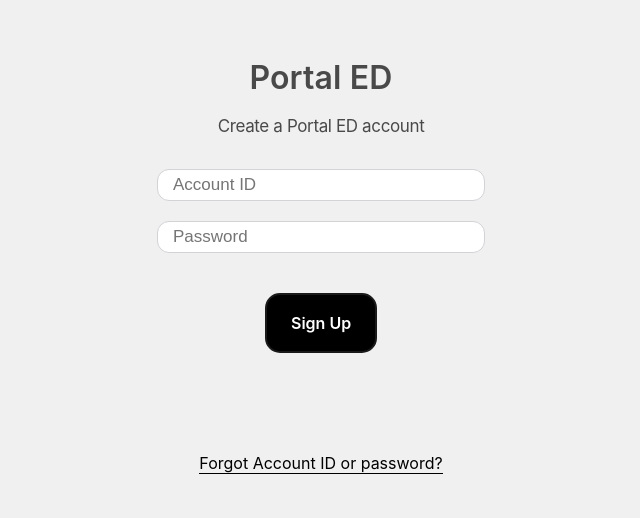
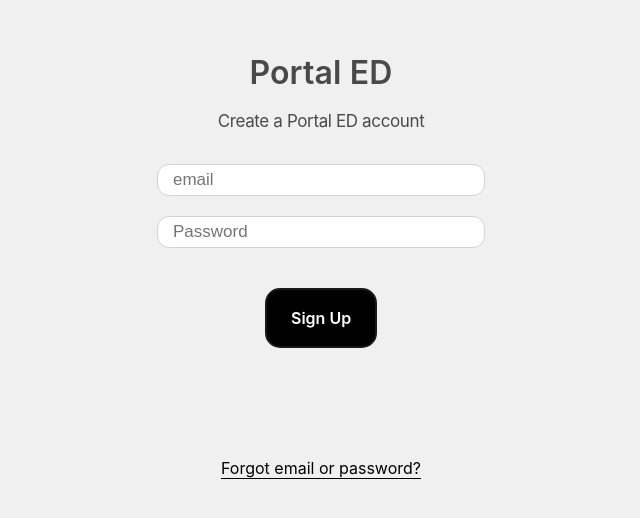
Before and after one commit to bruteforceproject/PortalEd, a React (Create React App) app in the folder frontend/: page /register in a window 1280 px wide. Shown: the part 134-652 px from the top of the page, without its empty margins (319-959 px from the left). Built offline with nearby package versions, Linux system fonts and the light colour scheme.

Commit message:
Passes data from ObjectID (user) using parameters after log in

```diff
--- a/frontend/src/App.js
+++ b/frontend/src/App.js
@@ -9,7 +9,7 @@ import studentOverview from './components/studentOverview'
 import teacherView from './components/teacherView'
 import parentView from './components/parentView'
 import parentstudentView from './components/parentstudentView'
-import home from './components/home'
+import Home from './components/home'
 import AcknowledgeView from './components/acknowledgeView'
 import CounselorView from './components/counselorView';
 import Login from "./pages/log-in";
@@ -40,7 +40,7 @@ function App() {
             <Route  exact path="/parentView" Component={parentView} />
             <Route  exact path="/parentstudentView" Component={parentstudentView} />
             <Route  exact path="/studentHistory" element={<StudentHistory />} />
-            <Route  exact path="/home" Component={home} />
+            <Route  exact path="/home" Component={Home} />
         </Routes>
     </div>
   );
--- a/frontend/src/components/home.js
+++ b/frontend/src/components/home.js
@@ -1,8 +1,13 @@
-import React from 'react';
+import React, { useState } from 'react';
 import logo from '../logo.png';
 import {Link} from "react-router-dom";
+import { useLocation } from "react-router-dom";
 
-function home() {
+
+function Home() {
+  const location = useLocation();
+  const userId = location.state.userId;
+
   return (
 
 
@@ -12,6 +17,7 @@ function home() {
         <p>
           This landing page is for presentation purposes only.
         </p>
+        <p>User ID: {userId} </p> {/* Display the userId here */}
         <a
           className="App-link"
           href="https://reactjs.org"
@@ -44,4 +50,4 @@ function home() {
 
   )
 }
-export default home;
+export default Home;
--- a/frontend/src/pages/log-in.jsx
+++ b/frontend/src/pages/log-in.jsx
@@ -3,22 +3,24 @@ import InputField from "../assets/components/input-field";
 import "../assets/page-styles/log-in.css";
 import { useNavigate } from "react-router-dom";
 
+
 const Login = () => {
   const navigate = useNavigate();
   const [credentials, setCredentials] = useState({
-    accountID: "",
+    email: "",
     password: "",
   });
 
   const [error, setError] = useState("");
 
+
   const accountInputs = [
     {
       id: 1,
-      name: "accountID",
+      name: "email",
       type: "text",
-      placeholder: "Account ID",
-      label: "Account ID",
+      placeholder: "email",
+      label: "email",
     },
     {
       id: 2,
@@ -47,7 +49,14 @@ const Login = () => {
 
       if (response.status === 200) {
         // Authentication successful, redirect to the dashboard or home page
-        navigate("/home"); // Change to your authenticated page
+        const data = await response.json();
+        let userId = data.userId; // Retrieve the userId from the response
+        userId= userId.toString();
+        // Now you can use the userId as needed, e.g., store it in state, local storage, or redirect to a new page.
+        console.log("User ID:", userId);
+        console.log(typeof userId);
+
+        navigate("/home", { state: { userId } }); // Change to your authenticated page
       } else if (response.status === 401) {
         setError("Incorrect password");
       } else if (response.status === 404) {
@@ -86,11 +95,10 @@ const Login = () => {
           className="log-in-link"
           href="http://localhost:3000/account-recovery/password"
         >
-      Forgot Account ID or password?
+          Forgot email or password?
         </a>
       </form>
     </div>
-
   );
 };
 
--- a/frontend/src/pages/register.jsx
+++ b/frontend/src/pages/register.jsx
@@ -6,18 +6,21 @@ import { useNavigate } from "react-router-dom";
 const Register = () => {
   const navigate = useNavigate();
   const [userData, setUserData] = useState({
-    accountID: "",
+    email: "",
     password: "",
+
     // Add other fields as needed
   });
+
+  const [error, setError] = useState(""); // Add state for error message
 
   const accountInputs = [
     {
       id: 1,
-      name: "accountID",
+      name: "email",
       type: "text",
-      placeholder: "Account ID",
-      label: "Account ID",
+      placeholder: "email",
+      label: "email",
     },
     {
       id: 2,
@@ -47,7 +50,10 @@ const Register = () => {
 
       if (response.status === 201) {
         // Registration successful, redirect to the dashboard or home page
-        navigate("/home"); // Change to your authenticated page
+        navigate("/log-in"); // Change to your authenticated page
+      } else if (response.status === 400) {
+        // Email already exists, set the error message
+        setError("Email already has an account");
       } else {
         console.error("Registration failed:", response.statusText);
       }
@@ -74,11 +80,14 @@ const Register = () => {
           <button className="log-in-button" type="submit">
             Sign Up
           </button>
+          <div className="error-message">
+            {error && <p style={{ color: "red" }}>{error}</p>}
+          </div>
           <a
             className="log-in-link"
             href="http://localhost:3000/account-recovery/password"
           >
-          Forgot Account ID or password?
+            Forgot email or password?
         </a>
       </form>
     </div>
```
Also changed, not shown: 1 other file (tests, documents, lock files or other folders). Lines whose indentation alone changed are shown as unchanged.
